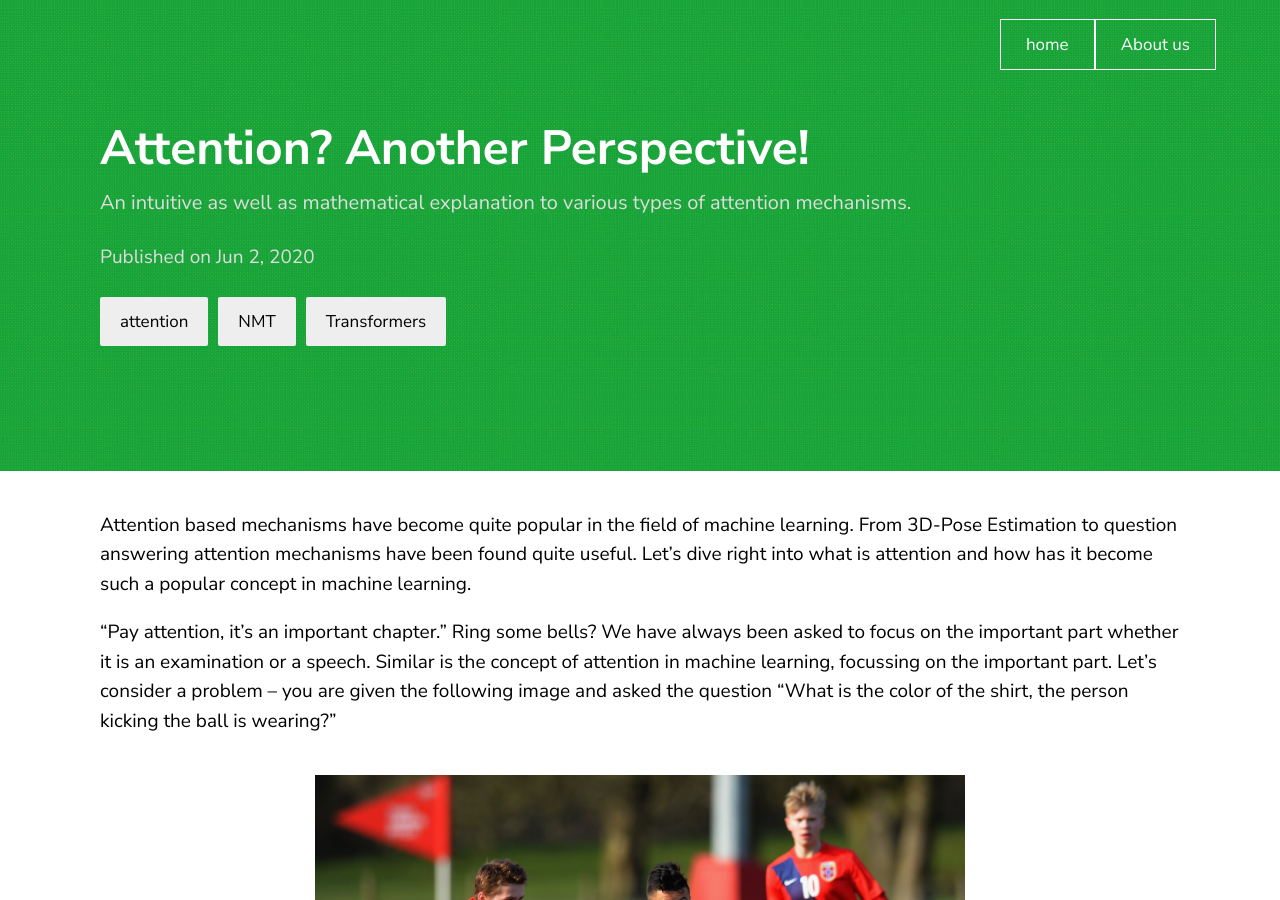
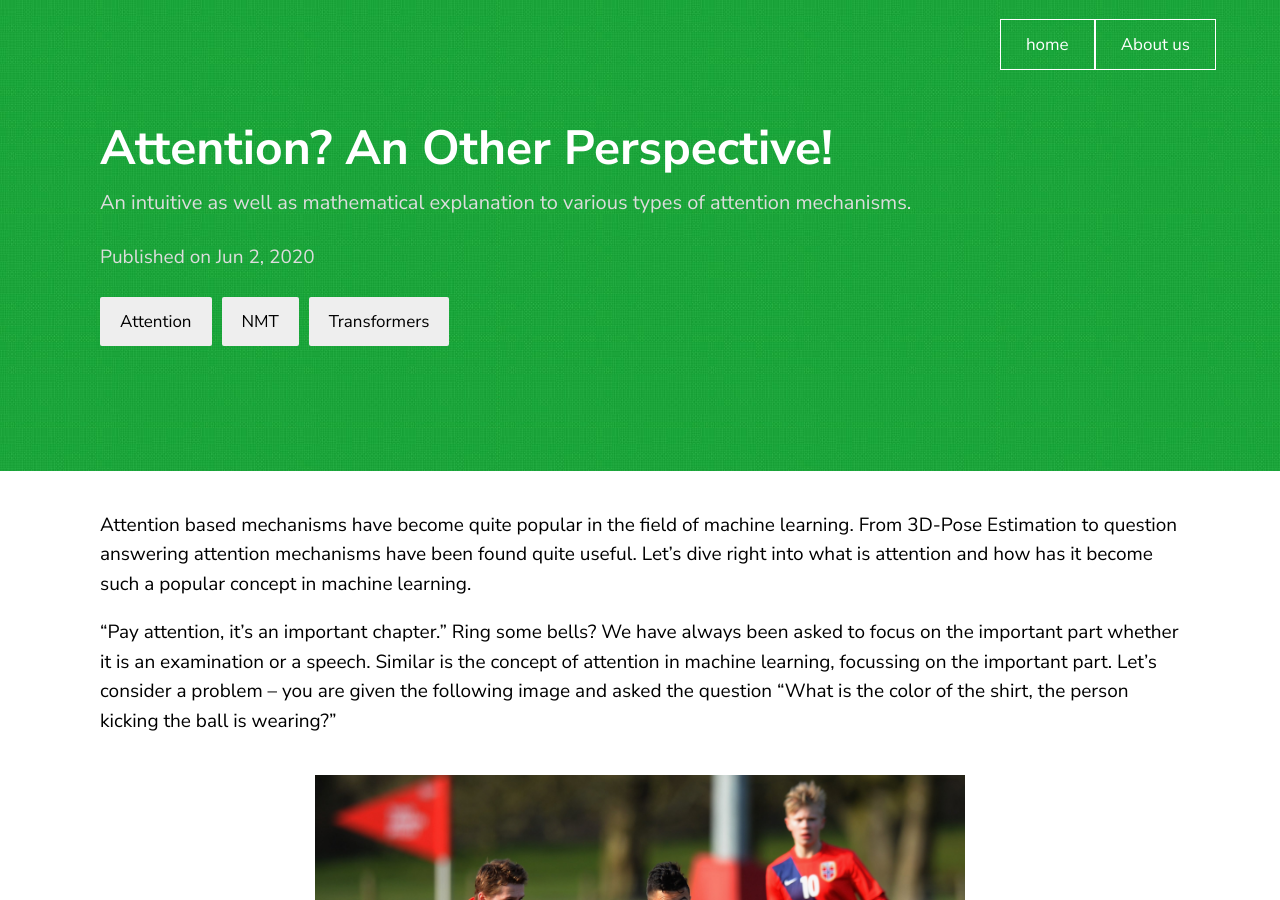
Before and after one commit to LearningTurtle/Blog, a Jekyll site: the page built from _posts/2020-06-02-attention_another_perspective.markdown, in a window 1280 px wide and 900 px high. Built offline with Jekyll 4.4.1, drawn with Linux system fonts in a browser that asks for light colours; formulas are drawn with MathJax 3; comment, search, counter and statistics services are not loaded.

Commit message:
changed title and meta deta

```diff
--- a/_posts/2020-06-02-attention_another_perspective.markdown
+++ b/_posts/2020-06-02-attention_another_perspective.markdown
@@ -1,9 +1,9 @@
 ---
 layout: post
-title:  "Attention? Another Perspective!"
+title:  "Attention? An Other Perspective!"
 description: An intuitive as well as mathematical explanation to various types of attention mechanisms.
 date:   2020-06-02 15:03:36 +0530
-categories: attention NMT Transformers
+categories: Attention NMT Transformers
 ---
 
 Attention based mechanisms have become quite popular in the field of machine learning. From 3D-Pose Estimation to question answering attention mechanisms have been found quite useful. Let's dive right into what is attention and how has it become such a popular concept in machine learning.
```
